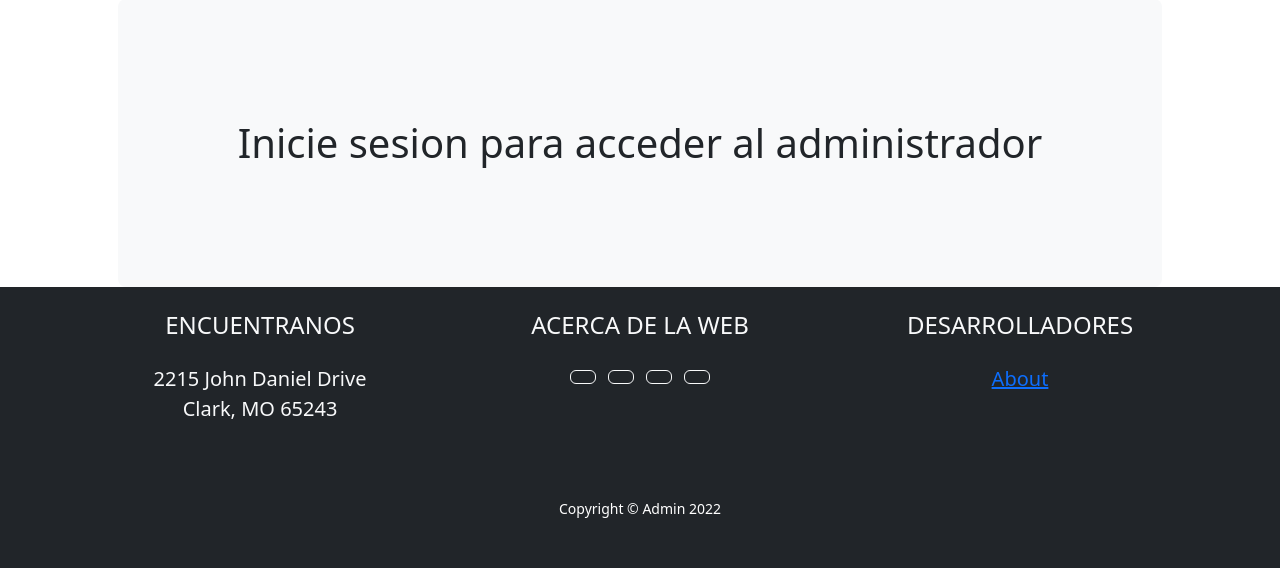
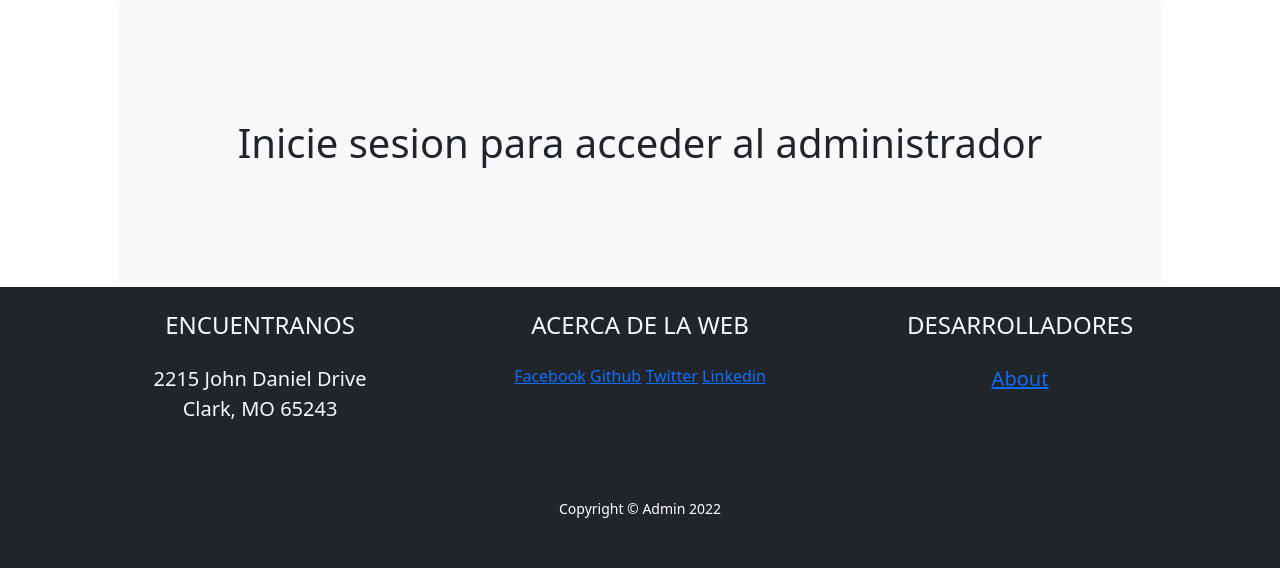
Before and after one commit to DanielCar62/AdministracionTienda, a Django app: page /app-tienda-musical/inicio/ in a window 1280 px wide. Shown: the part 308-876 px from the top of the page. Run offline with Django 4.2, Linux system fonts and the light colour scheme.

Commit message:
Cambios en inicio

```diff
--- a/TiendaMusical/AppTiendaMusical/Templates/Inicio.html
+++ b/TiendaMusical/AppTiendaMusical/Templates/Inicio.html
@@ -28,7 +28,7 @@
                 <span class="navbar-toggler-icon"></span>
             </button>
             {% if user.is_authenticated %}
-            <div class="collapse navbar-collapse" id="navbarSupportedContent">
+            <div class="collapse navbar-collapse px-4" id="navbarSupportedContent">
                 <ul class="navbar-nav mr-auto">
                     <li class="nav-item">
                         <a class="navbar-brand" href="{% url 'Proveedor' %}">Proveedores</a>
@@ -41,7 +41,7 @@
                     </li>
                 </ul>
             </div>
-            <ul class="navbar-nav">
+            <ul class="navbar-nav px-4">
                 <li class="nav-item">
                     <a class="navbar-brand btn btn-outline-warning py-8" aria-current="page" href="{% url 'Logout' %}">Cerrar Sesion</a>
                 </li>
@@ -103,10 +103,10 @@
                     <!-- Footer Social Icons-->
                     <div class="col-lg-4 mb-5 mb-lg-0 py-4">
                         <h4 class="text-uppercase mb-4"> Acerca de la WEB</h4>
-                        <a class="btn btn-outline-light btn-social mx-1" href="#!"><i class="fab fa-fw fa-facebook-f"></i></a>
-                        <a class="btn btn-outline-light btn-social mx-1" href="#!"><i class="fab fa-fw fa-twitter"></i></a>
-                        <a class="btn btn-outline-light btn-social mx-1" href="#!"><i class="fab fa-fw fa-linkedin-in"></i></a>
-                        <a class="btn btn-outline-light btn-social mx-1" href="#!"><i class="fab fa-fw fa-dribbble"></i></a>
+                        <a href="https://www.facebook.com">Facebook</a>
+                        <a href="https://github.com">Github</a>
+                        <a href="https://twitter.com">Twitter</a>
+                        <a href="https://mx.linkedin.com">Linkedin</a>
                     </div>
                     <!-- Footer About Text-->
                     <div class="col-lg-4 py-4">
```
Also changed, not shown: TiendaMusical/db.sqlite3.
